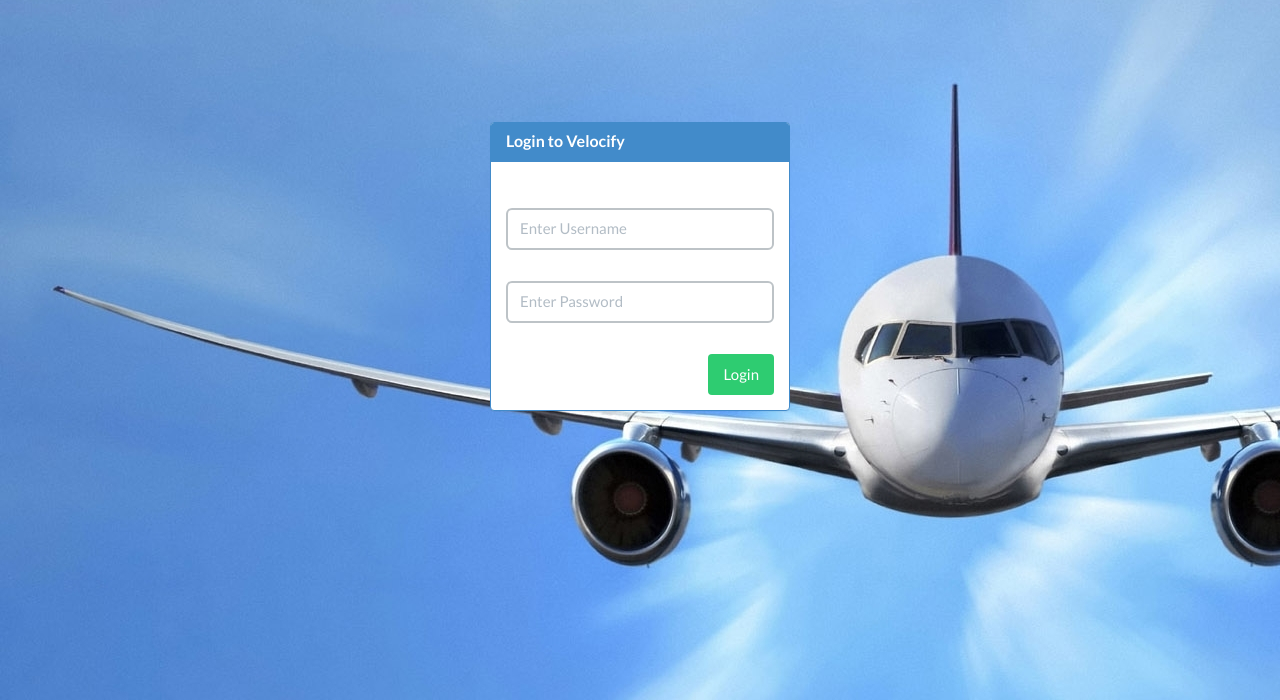
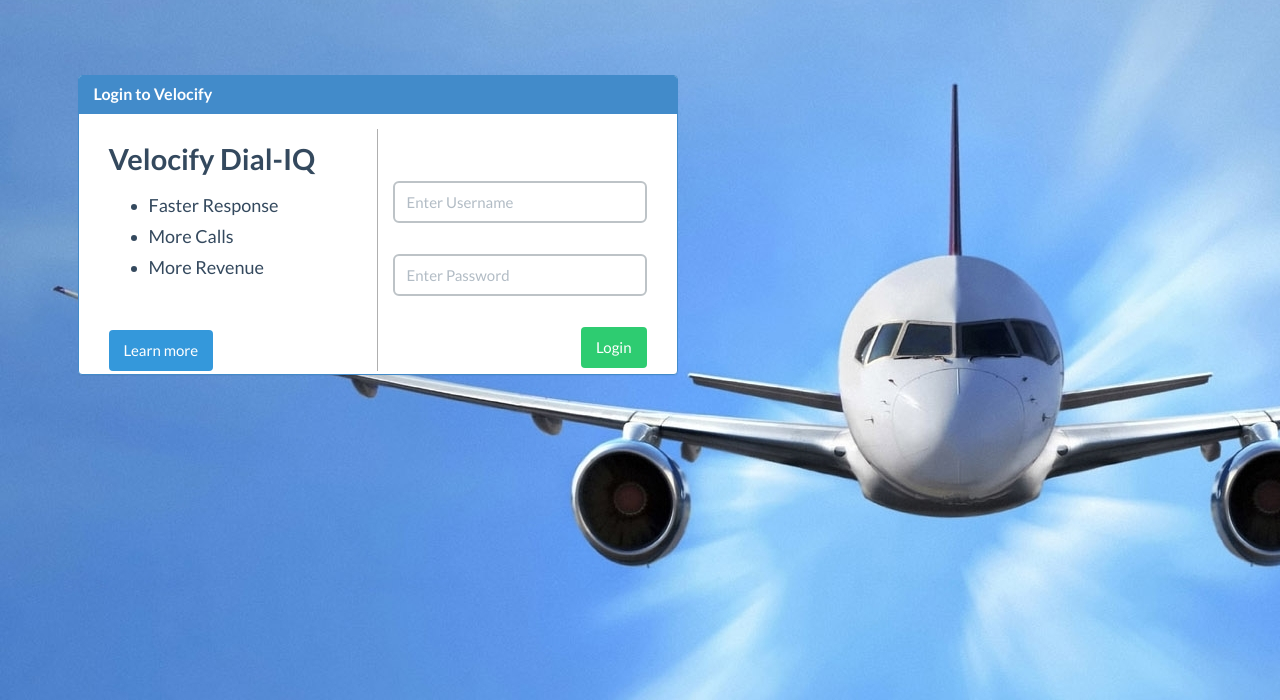
Before and after one commit to Tadcaster/Velocify, a website: page WEB/Flat-UI-master/login.html in a window 1280 px wide. Shown: the part 100-800 px from the top of the page. Drawn offline with Linux system fonts and the light colour scheme.

Commit message:
wider joined login box
two boxes were ugly

```diff
--- a/WEB/Flat-UI-master/login.html
+++ b/WEB/Flat-UI-master/login.html
@@ -31,10 +31,11 @@
         min-height: 100%;
     }
 
-    #login-box {
-        width: 300px;
-        margin: auto;
-        margin-top: 10%;
+    #login-box  {
+        width: 600px;
+        margin-top: 5%;
+        margin-left: 5%;
+        height: 300px;
 
     }
 
@@ -42,6 +43,21 @@
 
         float: right;
     }
+
+    .inline {
+        display: inline-block;
+
+    }
+
+    #loginControls {
+        padding-top: 52px;
+
+    }
+
+    #DIQInfo {
+        border-right: 1px solid #afafaf;
+
+    }#afafaf
 
     </style>
 
@@ -51,25 +67,47 @@
 
         <h1>Velocify</h1>
 
-        <div class="panel panel-primary" id="login-box">
+
+
+        <div class="panel panel-primary inline" id="login-box">
+
+
 
             <div class="panel-heading">
 
-                    <h3 class="panel-title">Login to Velocify</h3>
+                    <h2 class="panel-title">Login to Velocify</h2>
 
             </div><!-- end panel-heading -->
 
             <div class="panel-body">
 
+                <div class="col-lg-6" id="DIQInfo">
+
+                <h4>Velocify Dial-IQ</h4>
+
+                <ul>
+                <li>Faster Response</li>
+                <li>More Calls</li>
+                <li>More Revenue</li>
+                </ul>
+
                 </br>
 
-                <input class="form-control" type="text" id="username" placeholder="Enter Username"></br>
+                <button class="btn btn-info" id="learnMore">Learn more</button></br>
 
-                <input class="form-control" type="password" id="username" placeholder="Enter Password"></br>
+                </div><!-- end col lg 6 -->
 
-                <button class="btn btn-success" id="login-btn">Login</button></br>
+                <div class="col-lg-6" id="loginControls">
 
-            </div><!-- end panel content -->
+                    <input class="form-control" type="text" id="username" placeholder="Enter Username"></br>
+
+                    <input class="form-control" type="password" id="username" placeholder="Enter Password"></br>
+
+                    <button class="btn btn-success" id="login-btn">Login</button></br>
+
+                </div><!-- end col lg 6 -->
+
+            </div><!-- end panel body -->
 
         </div><!-- end panel -->
 
```
